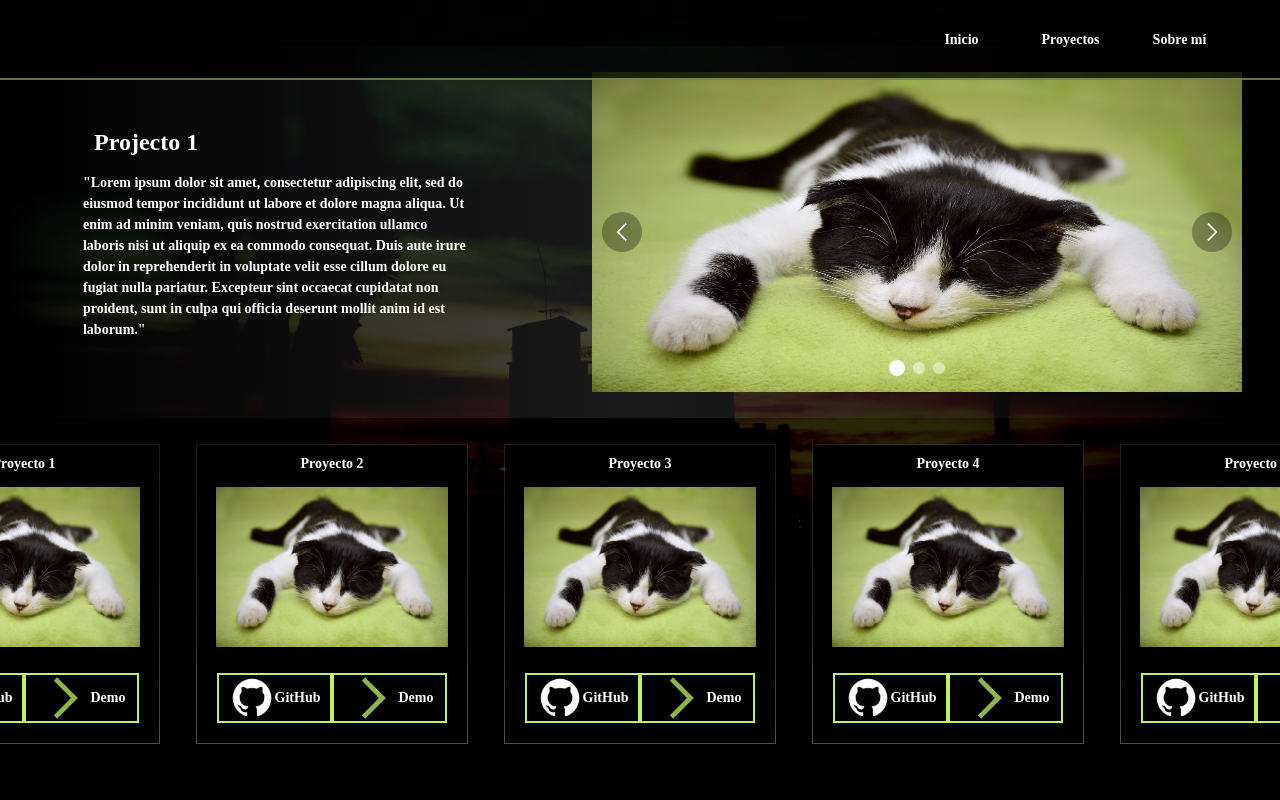
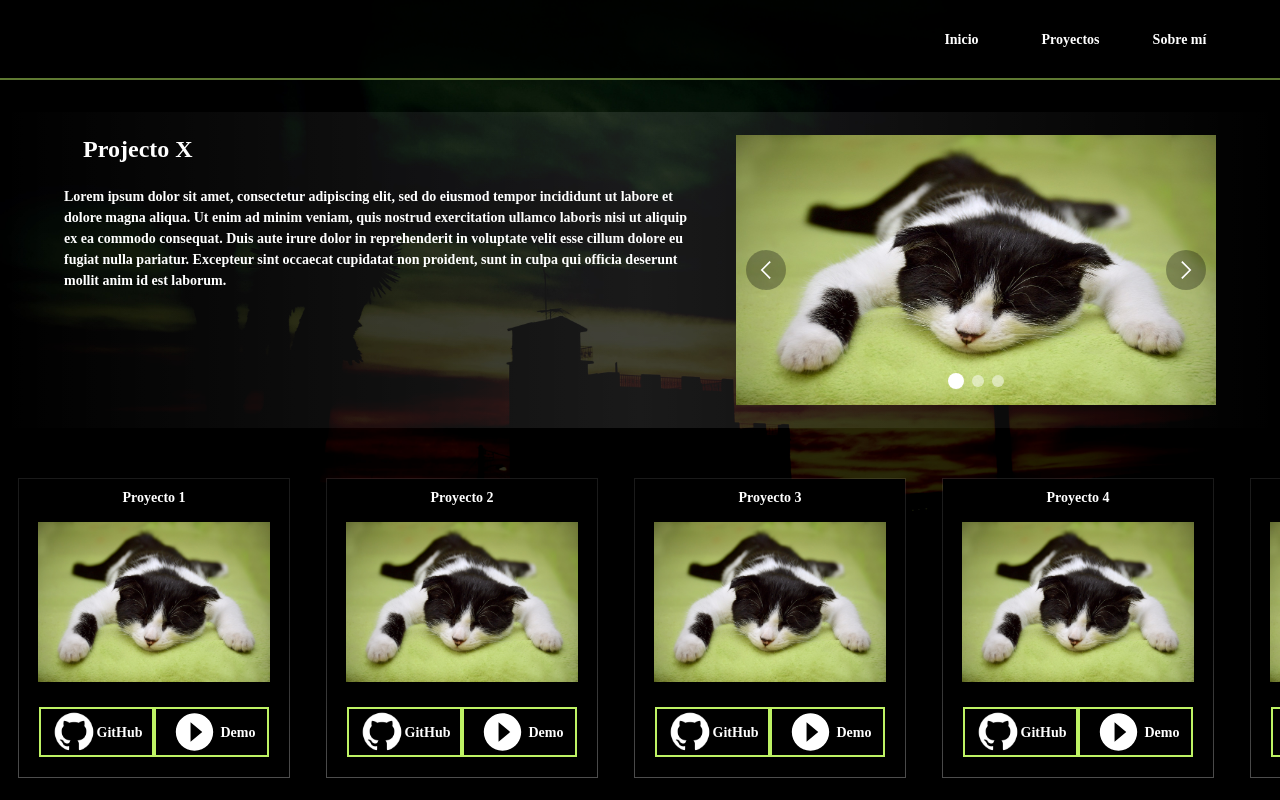
Before and after one commit to AlonsoLo-123/portafolio, a React (Create React App) app: page / in a window 1280 px wide. Built offline with nearby package versions, Linux system fonts and the light colour scheme; a web font is replaced by a local one.

Commit message:
Arreglada screen project y añadido funcionalidad a las cards

```diff
--- a/src/components/bottom/Bottom.js
+++ b/src/components/bottom/Bottom.js
@@ -7,9 +7,9 @@ import CompuTImg from '../../assets/images/png/arcticons_computrabajo.png'
 const Bottom = () =>{
     return(
         <div className='flex h-20 flex-row lg:justify-end justify-center lg:items-center w-[100%] bg-transparent lg:pe-10 mb-7'>
-            <ButtonBottom imgSource={GitHubImg} url={"https://github.com/AlonsoLo-123"}></ButtonBottom>
-            <ButtonBottom imgSource={LinkedInImg} url={"https://mx.linkedin.com/in/alonso-lópez-olguín-845094302"}></ButtonBottom>
-            <ButtonBottom imgSource={CompuTImg} url={""}></ButtonBottom>
+            <ButtonBottom imgSource = {GitHubImg} url = {"https://github.com/AlonsoLo-123"}></ButtonBottom>
+            <ButtonBottom imgSource = {LinkedInImg} url = {"https://mx.linkedin.com/in/alonso-lópez-olguín-845094302"}></ButtonBottom>
+            <ButtonBottom imgSource = {CompuTImg} url = {""}></ButtonBottom>
         </div>
     )
 }
--- a/src/components/buttonscustom/Buttons.js
+++ b/src/components/buttonscustom/Buttons.js
@@ -1,6 +1,7 @@
 import React from 'react'
 import './ButtonsStyle.css'
-import { useEffect } from 'react';
+import { IoCaretForwardCircleSharp } from "react-icons/io5";
+import { BiColor } from 'react-icons/bi';
 
 export const ButtonMenu = ({text}) => {
     return (
@@ -26,11 +27,20 @@ export const ButtonNext = ({imgSource}) => {
     )
 }
 
-export const ButtonGit = ({imgSource , text}) => {
+export const ButtonGit = ({imgSource,text}) => {
     return (
-        <button className='flex flex-row w-[115px] h-[50px] bg-transparent hover:bg-slate-400 border-2 focus:outline-0 border-lime-300 justify-center px-[5%]'>
+        <button className='flex flex-row w-[115px] h-[50px] bg-transparent hover:bg-white/50 border-2 focus:outline-0 border-lime-300 justify-center px-[5%]'>
             <img src={imgSource} className="flex w-full h-full object-contain"/>
             <p className='flex text-white justify-center TextBStyle'>{text}</p>
         </button>
     )
 }
+
+export const ButtonDemo = ({text}) => {
+    return (
+        <button className='flex flex-row w-[115px] h-[50px] bg-transparent hover:bg-white/50 border-2 focus:outline-0 border-lime-300 justify-center px-[5%]'>
+            <IoCaretForwardCircleSharp className="flex w-full h-full object-contain" style={{color: 'white'}}/>
+            <p className='flex text-white justify-center TextBStyle'>{text}</p>
+        </button>
+    )
+}
--- a/src/components/carousel/CarouselImg.js
+++ b/src/components/carousel/CarouselImg.js
@@ -1,19 +1,9 @@
 import React, { Component, useState } from "react";
-import DefCat1 from "../../assets/images/jpg/cat-2605502_1280.jpg";
-import DefCat2 from "../../assets/images/jpg/cat-323262_1280.jpg";
-import DefCat3 from "../../assets/images/jpg/kitten-4611189_1280.jpg";
 import "./CarouselImg.css";
 import { GrPrevious } from "react-icons/gr";
 import { GrNext } from "react-icons/gr";
 
-const CarouselImg = () => {
-  const [currentIndex, setCurrentIndex] = useState(0);
-
-  const items = [
-    { id: 1, content: "Imagen 1", image: DefCat1 },
-    { id: 2, content: "Imagen 2", image: DefCat2 },
-    { id: 3, content: "Imagen 3", image: DefCat3 },
-  ];
+const CarouselImg = ({size, items, currentIndex, setCurrentIndex}) => {
 
   // Función para manejar el cambio a la siguiente imagen
   const handleNext = () => {
@@ -28,7 +18,7 @@ const CarouselImg = () => {
   };
 
   return (
-    <div className="flex max-w-[650px] max-h-[320px] relative mx-auto lg:mx-[3%] my-[3%] lg:my-[2%] justify-items-center">
+    <div className={`flex ${size} relative mx-auto lg:ms-[3%] my-[3%] lg:my-[2%] justify-items-center`}>
       <div className="flex overflow-hidden">
         <div
           className="flex transition-transform duration-500"
--- a/src/components/projectCard/Projectcard.js
+++ b/src/components/projectCard/Projectcard.js
@@ -1,14 +1,14 @@
 import React from "react";
 import "./ProjectCard.css";
 import DefCat1 from "../../assets/images/jpg/cat-2605502_1280.jpg";
-import { ButtonGit } from "../buttonsCustom/Buttons";
+import { ButtonDemo, ButtonGit } from "../buttonsCustom/Buttons";
 import GitHubImg from '../../assets/images/png/mdi_github.png'
-import ImgNext from '../../assets/images/png/ooui_next-ltr.png'
 
-const ProjectCard = ({text}) => {
+const ProjectCard = ({text, onClick}) => {
 
     return(
-        <div className='flex relative w-[300px] h-[300px] p-[1px] bg-gradient-to-b from-white/10 via-white/15 to-white/30 m-[18px]  '>
+        <div className='flex w-[300px] h-[300px] relative p-[1px] bg-gradient-to-b from-white/10 via-white/15 to-white/30 m-[18px] hover:bg-white/50 active:bg-[#8eb54b]'
+        onClick={onClick}>
             <div className='flex flex-col items-center w-full h-full bg-black m-auto'>
                 <p className='CardTextStyleMain'>{text}</p>
                 <div className='flex w-auto h-[160px] mx-[7%] my-auto'>
@@ -16,7 +16,8 @@ const ProjectCard = ({text}) => {
                 </div>
                 <div className='flex w-full flex-row p-5 place-content-between'>
                     <ButtonGit imgSource = {GitHubImg} text = "GitHub"></ButtonGit>
-                    <ButtonGit imgSource = {ImgNext} text = "Demo"></ButtonGit>
+                    <ButtonDemo text = "Demo"></ButtonDemo>
+
                 </div>
             </div>
         </div>
--- a/src/screens/project/Project.css
+++ b/src/screens/project/Project.css
@@ -5,8 +5,7 @@
     font-weight: bold;
     font-family: Inria Serif;
     text-align: left;
-    margin-inline: 15%;
-    padding: 2%;
+    padding: 3%;
     text-decoration: double;
 }
 
@@ -17,7 +16,31 @@
     font-weight: bold;
     font-family: Inria Serif;
     text-align: left;
-    margin-inline: 15%;
     padding-bottom: 2%;
     text-decoration: double;
 }
+
+.scroll-div {
+    /* Firefox */
+    scrollbar-width: auto;
+    scrollbar-color: #8eb54b #000000;
+  }
+
+  /* WebKit browsers (Chrome, Safari) */
+  .scroll-div::-webkit-scrollbar {
+    width: 12px;
+  }
+
+  .scroll-div::-webkit-scrollbar-track {
+    background: #000000;
+  }
+
+  .scroll-div::-webkit-scrollbar-thumb {
+    background-color: #000000;
+    border-radius: 10px;
+    border: 3px solid #8eb54b;
+  }
+
+  .scroll-div::-webkit-scrollbar-thumb:hover {
+    background-color: #000000;
+  }
--- a/src/screens/project/Project.js
+++ b/src/screens/project/Project.js
@@ -1,23 +1,36 @@
-import React from "react";
+import React, { useState } from "react";
 import './Project.css';
 import CarouselImg from '../../components/carousel/CarouselImg';
-import ProjectCard from '../../components/projectCard/Projectcard'
+import ProjectCard from '../../components/projectCard/ProjectCard';
+
+import { itemsDefault, itemsTxtDefault, items1, itemsTxt1, items2, itemsTxt2, items3, itemsTxt3 } from "../../utils/ItemsCarousel";
 
 const Project = () => {
 
+  const [imageContent, setImageContent] = useState(itemsDefault);
+  const [textContent, setTextContent] = useState(itemsTxtDefault);
+  const [currentIndex, setCurrentIndex] = useState(0);
+
+  //Función para manejar el cambio de imagenes en el carousel
+  const selectImages = (imageItems, textItems) => {
+    setImageContent(imageItems);
+    setTextContent(textItems);
+    setCurrentIndex(0);
+  };
+
   return (
-    <div className="flex min-h-screen flex-col z-10 py-[3%]">
-      <div className="flex flex-col lg:flex-row bg-gradient-to-r from-transparent via-[#FFFFFF]/10 to-transparent h-full w-full my-auto">
-        <div className="flex justify-center flex-col w-full">
-                  <p className="ProjectTextStyleMain">Projecto 1</p>
-                  <p className="ProjectTextStyleSub">"Lorem ipsum dolor sit amet, consectetur adipiscing elit, sed do eiusmod tempor incididunt ut labore et dolore magna aliqua. Ut enim ad minim veniam, quis nostrud exercitation ullamco laboris nisi ut aliquip ex ea commodo consequat. Duis aute irure dolor in reprehenderit in voluptate velit esse cillum dolore eu fugiat nulla pariatur. Excepteur sint occaecat cupidatat non proident, sunt in culpa qui officia deserunt mollit anim id est laborum."</p>
+    <div className="flex min-h-screen flex-col z-10 pb-1 pt-20">
+      <div className="flex flex-col lg:flex-row bg-gradient-to-r from-transparent via-[#FFFFFF]/10 to-transparent h-full w-full px-[5%] my-auto">
+        <div className="flex justify-start flex-col w-full">
+                  <p className="ProjectTextStyleMain">{textContent[0].title}</p>
+                  <p className="ProjectTextStyleSub">{textContent[0].subTitle}</p>
         </div>
-          <CarouselImg></CarouselImg>
+          <CarouselImg size = "max-w-[480px] max-h-[270px]" items = {imageContent} currentIndex = {currentIndex} setCurrentIndex = {setCurrentIndex}></CarouselImg>
       </div>
-      <div className='flex flex-row overflow-hidden justify-center'>
-        <ProjectCard text = "Proyecto 1"></ProjectCard>
-        <ProjectCard text = "Proyecto 2"></ProjectCard>
-        <ProjectCard text = "Proyecto 3"></ProjectCard>
+      <div className='flex flex-row overflow-x-auto scroll-div justify-evenly'>
+        <ProjectCard text = "Proyecto 1" onClick = {() => selectImages(items1, itemsTxt1)}></ProjectCard>
+        <ProjectCard text = "Proyecto 2" onClick = {() => selectImages(items2, itemsTxt2)}></ProjectCard>
+        <ProjectCard text = "Proyecto 3" onClick = {() => selectImages(items3, itemsTxt3)}></ProjectCard>
         <ProjectCard text = "Proyecto 4"></ProjectCard>
         <ProjectCard text = "Proyecto 5"></ProjectCard>
       </div>
--- /dev/null
+++ b/src/utils/ItemsCarousel.js
@@ -0,0 +1,47 @@
+import DefCat1 from "../assets/images/jpg/cat-2605502_1280.jpg";
+import DefCat2 from "../assets/images/jpg/cat-323262_1280.jpg";
+import DefCat3 from "../assets/images/jpg/kitten-4611189_1280.jpg";
+
+//Exporta las imagenes del carousel en forma de arreglos
+export const itemsDefault = [
+    { id: 1, content: "Imagen 1", image: DefCat1 },
+    { id: 2, content: "Imagen 2", image: DefCat2 },
+    { id: 3, content: "Imagen 3", image: DefCat3 },
+  ];
+
+  export const itemsTxtDefault = [
+    { title: "Projecto X", subTitle: "Lorem ipsum dolor sit amet, consectetur adipiscing elit, sed do eiusmod tempor incididunt ut labore et dolore magna aliqua. Ut enim ad minim veniam, quis nostrud exercitation ullamco laboris nisi ut aliquip ex ea commodo consequat. Duis aute irure dolor in reprehenderit in voluptate velit esse cillum dolore eu fugiat nulla pariatur. Excepteur sint occaecat cupidatat non proident, sunt in culpa qui officia deserunt mollit anim id est laborum."},
+  ];
+
+export const items1 = [
+    { id: 1, content: "Imagen 1", image: DefCat2 },
+    { id: 2, content: "Imagen 2", image: DefCat2 },
+    { id: 3, content: "Imagen 3", image: DefCat2 },
+  ];
+
+  export const itemsTxt1 = [
+    { title: "Projecto 1", subTitle: "Lorem ipsum dolor sit amet, consectetur adipiscing elit, sed do eiusmod tempor incididunt ut labore et dolore magna aliqua. Ut enim ad minim veniam, quis nostrud exercitation ullamco laboris nisi ut aliquip ex ea commodo consequat. Duis aute irure dolor in reprehenderit in voluptate velit esse cillum dolore eu fugiat nulla pariatur. Excepteur sint occaecat cupidatat non proident"},
+  ];
+
+export const items2 = [
+    { id: 1, content: "Imagen 1", image: DefCat3 },
+    { id: 2, content: "Imagen 2", image: DefCat3 },
+    { id: 3, content: "Imagen 3", image: DefCat3 },
+    { id: 4, content: "Imagen 4", image: DefCat3 },
+  ];
+
+  export const itemsTxt2 = [
+    { title: "Projecto 2", subTitle: "Lorem ipsum dolor sit amet, consectetur adipiscing elit, quis nostrud exercitation ullamco laboris nisi ut aliquip ex ea commodo consequat. Duis aute irure dolor in reprehenderit in voluptate velit esse cillum dolore eu fugiat nulla pariatur. Excepteur sint occaecat cupidatat non proident, sunt in culpa qui officia deserunt mollit anim id est laborum."},
+  ];
+
+  export const items3 = [
+    { id: 1, content: "Imagen 1", image: DefCat1 },
+    { id: 2, content: "Imagen 2", image: DefCat1 },
+    { id: 3, content: "Imagen 3", image: DefCat1 },
+    { id: 4, content: "Imagen 4", image: DefCat1 },
+    { id: 5, content: "Imagen 5", image: DefCat1 },
+  ];
+
+  export const itemsTxt3 = [
+    { title: "Projecto 3", subTitle: "Sed do eiusmod tempor incididunt ut labore et dolore magna aliqua. Ut enim ad minim veniam, quis nostrud exercitation ullamco laboris nisi ut aliquip ex ea commodo consequat. Duis aute irure dolor in reprehenderit in voluptate velit esse cillum dolore eu fugiat nulla pariatur. Excepteur sint occaecat cupidatat non proident, sunt in culpa qui officia deserunt mollit anim id est laborum."},
+  ];
--- a/tailwind.config.js
+++ b/tailwind.config.js
@@ -7,8 +7,8 @@ module.exports = {
       fontFamily: {
         'serif': ['"Inria Serif"', 'serif'], //Fuente Inria Serif
       },
-      borderColor: {
-        'gradient': '#ffffff',
+      colors: {
+        'green-lime': '#8eb54b',
       }
     },
   },
```
